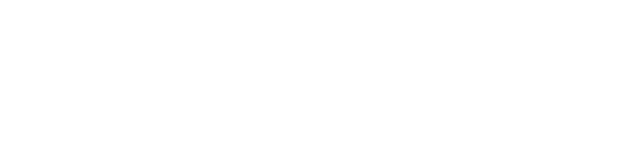
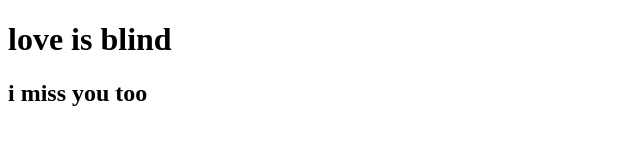
Before and after one commit to myashakti/branch-repo, a plain HTML site: page index.html in a window 1280 px wide. Shown: the whole page, without its empty margins (0-640 px from the left). Drawn offline with Linux system fonts and the light colour scheme.

Commit message:
add yeasin branch

```diff
--- a/index.html
+++ b/index.html
@@ -7,6 +7,8 @@
     <title>Main</title>
 </head>
 <body>
+    <h1>love is blind</h1>
+    <h2>i miss you too</h2>
 
 </body>
 </html>
```
